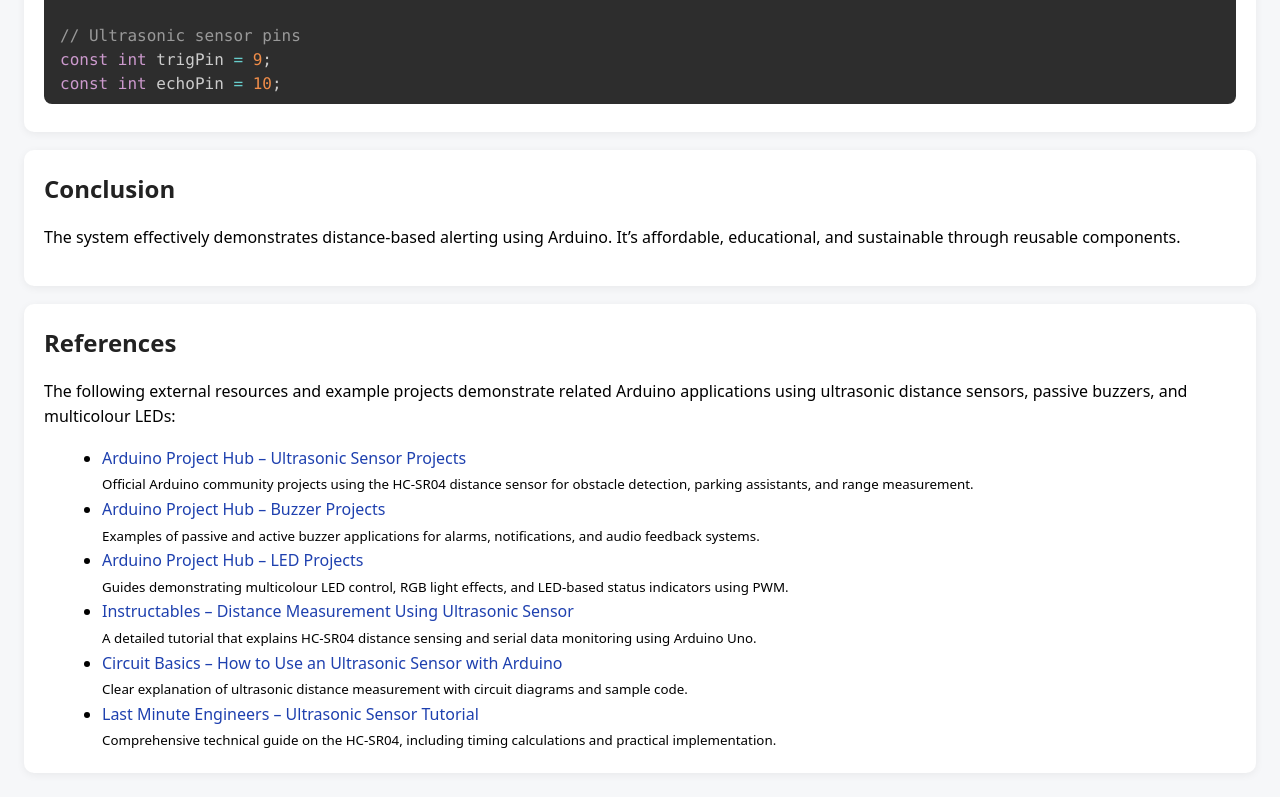
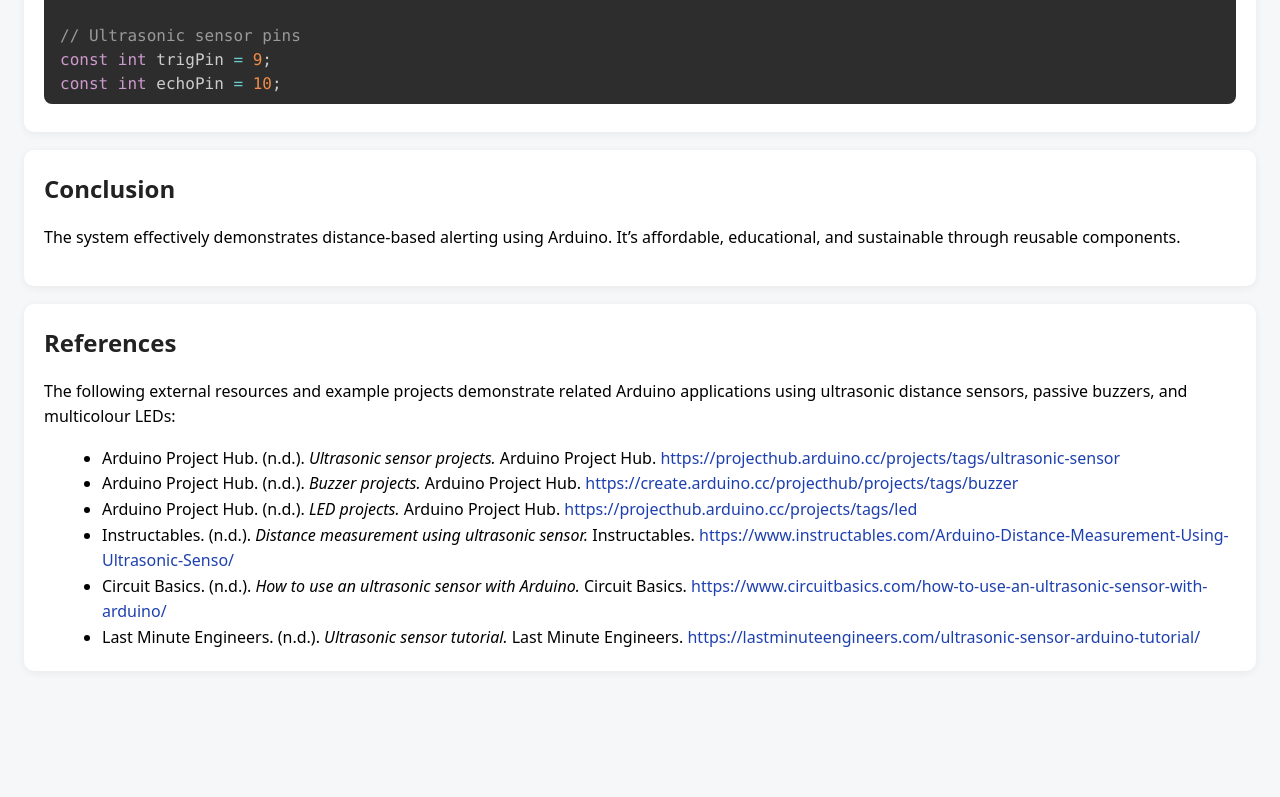
Before and after one commit to anarodrigues/projectReportTech117, a plain HTML site: page index.html in a window 1280 px wide. Shown: the part 3078-3875 px from the top of the page. After the commit the page ends 3773 px from the top, so only its background shows below. Drawn offline with nearby package versions, Linux system fonts and the light colour scheme.

Commit message:
formatted references

```diff
--- a/index.html
+++ b/index.html
@@ -261,61 +261,70 @@ void loop() {
 
  <section id="references">
   <h2>References</h2>
-    <p>The following external resources and example projects demonstrate related Arduino applications using ultrasonic
-      distance sensors, passive buzzers, and multicolour LEDs:</p>
+  <p>
+    The following external resources and example projects demonstrate related Arduino applications
+    using ultrasonic distance sensors, passive buzzers, and multicolour LEDs:
+  </p>
+
   <ul>
     <li>
-        <a href="https://projecthub.arduino.cc/projects/tags/ultrasonic-sensor" target="_blank" rel="noopener">
-          Arduino Project Hub – Ultrasonic Sensor Projects
+      Arduino Project Hub. (n.d.).
+      <em>Ultrasonic sensor projects.</em>
+      Arduino Project Hub.
+      <a href="https://projecthub.arduino.cc/projects/tags/ultrasonic-sensor" target="_blank" rel="noopener noreferrer">
+        https://projecthub.arduino.cc/projects/tags/ultrasonic-sensor
       </a>
-        <br><small>Official Arduino community projects using the HC-SR04 distance sensor for obstacle detection, parking
-          assistants, and range measurement.</small>
     </li>
 
     <li>
-        <a href="https://create.arduino.cc/projecthub/projects/tags/buzzer" target="_blank" rel="noopener">
-          Arduino Project Hub – Buzzer Projects
+      Arduino Project Hub. (n.d.).
+      <em>Buzzer projects.</em>
+      Arduino Project Hub.
+      <a href="https://create.arduino.cc/projecthub/projects/tags/buzzer" target="_blank" rel="noopener noreferrer">
+        https://create.arduino.cc/projecthub/projects/tags/buzzer
       </a>
-        <br><small>Examples of passive and active buzzer applications for alarms, notifications, and audio feedback
-          systems.</small>
     </li>
 
     <li>
-        <a href="https://projecthub.arduino.cc/projects/tags/led" target="_blank" rel="noopener">
-          Arduino Project Hub – LED Projects
+      Arduino Project Hub. (n.d.).
+      <em>LED projects.</em>
+      Arduino Project Hub.
+      <a href="https://projecthub.arduino.cc/projects/tags/led" target="_blank" rel="noopener noreferrer">
+        https://projecthub.arduino.cc/projects/tags/led
       </a>
-        <br><small>Guides demonstrating multicolour LED control, RGB light effects, and LED-based status indicators
-          using PWM.</small>
     </li>
 
     <li>
-        <a href="https://www.instructables.com/Arduino-Distance-Measurement-Using-Ultrasonic-Senso/" target="_blank"
-          rel="noopener">
-          Instructables – Distance Measurement Using Ultrasonic Sensor
+      Instructables. (n.d.).
+      <em>Distance measurement using ultrasonic sensor.</em>
+      Instructables.
+      <a href="https://www.instructables.com/Arduino-Distance-Measurement-Using-Ultrasonic-Senso/" target="_blank" rel="noopener noreferrer">
+        https://www.instructables.com/Arduino-Distance-Measurement-Using-Ultrasonic-Senso/
       </a>
-        <br><small>A detailed tutorial that explains HC-SR04 distance sensing and serial data monitoring using Arduino
-          Uno.</small>
     </li>
 
     <li>
-        <a href="https://www.circuitbasics.com/how-to-use-an-ultrasonic-sensor-with-arduino/" target="_blank"
-          rel="noopener">
-          Circuit Basics – How to Use an Ultrasonic Sensor with Arduino
+      Circuit Basics. (n.d.).
+      <em>How to use an ultrasonic sensor with Arduino.</em>
+      Circuit Basics.
+      <a href="https://www.circuitbasics.com/how-to-use-an-ultrasonic-sensor-with-arduino/" target="_blank" rel="noopener noreferrer">
+        https://www.circuitbasics.com/how-to-use-an-ultrasonic-sensor-with-arduino/
       </a>
-        <br><small>Clear explanation of ultrasonic distance measurement with circuit diagrams and sample code.</small>
     </li>
 
     <li>
-        <a href="https://lastminuteengineers.com/ultrasonic-sensor-arduino-tutorial/" target="_blank" rel="noopener">
-          Last Minute Engineers – Ultrasonic Sensor Tutorial
+      Last Minute Engineers. (n.d.).
+      <em>Ultrasonic sensor tutorial.</em>
+      Last Minute Engineers.
+      <a href="https://lastminuteengineers.com/ultrasonic-sensor-arduino-tutorial/" target="_blank" rel="noopener noreferrer">
+        https://lastminuteengineers.com/ultrasonic-sensor-arduino-tutorial/
       </a>
-        <br><small>Comprehensive technical guide on the HC-SR04, including timing calculations and practical
-          implementation.</small>
     </li>
   </ul>
 </section>
 
 
+
 </body>
 
 </html>
```
Lines whose indentation alone changed are shown as unchanged.
